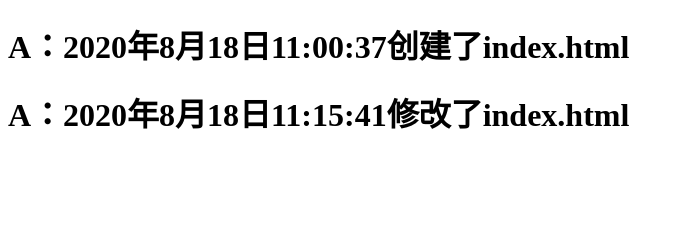
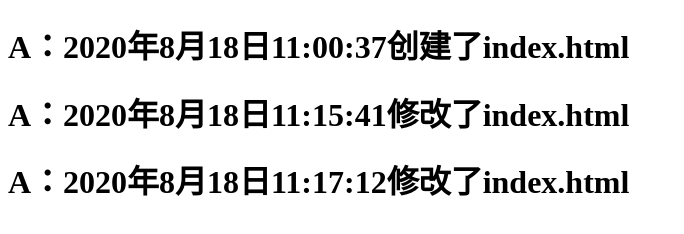
Before and after one commit to SR1918ONOE/code_demo, a plain HTML site: page index.html in a window 1280 px wide. Shown: the whole page, without its empty margins (0-684 px from the left). Drawn offline with Linux system fonts and the light colour scheme.

Commit message:
第三次修改

```diff
--- a/index.html
+++ b/index.html
@@ -8,5 +8,6 @@
 <body>
     <h1>A：2020年8月18日11:00:37创建了index.html</h1>
     <h1>A：2020年8月18日11:15:41修改了index.html</h1>
+    <h1>A：2020年8月18日11:17:12修改了index.html</h1>
 </body>
 </html>
```
